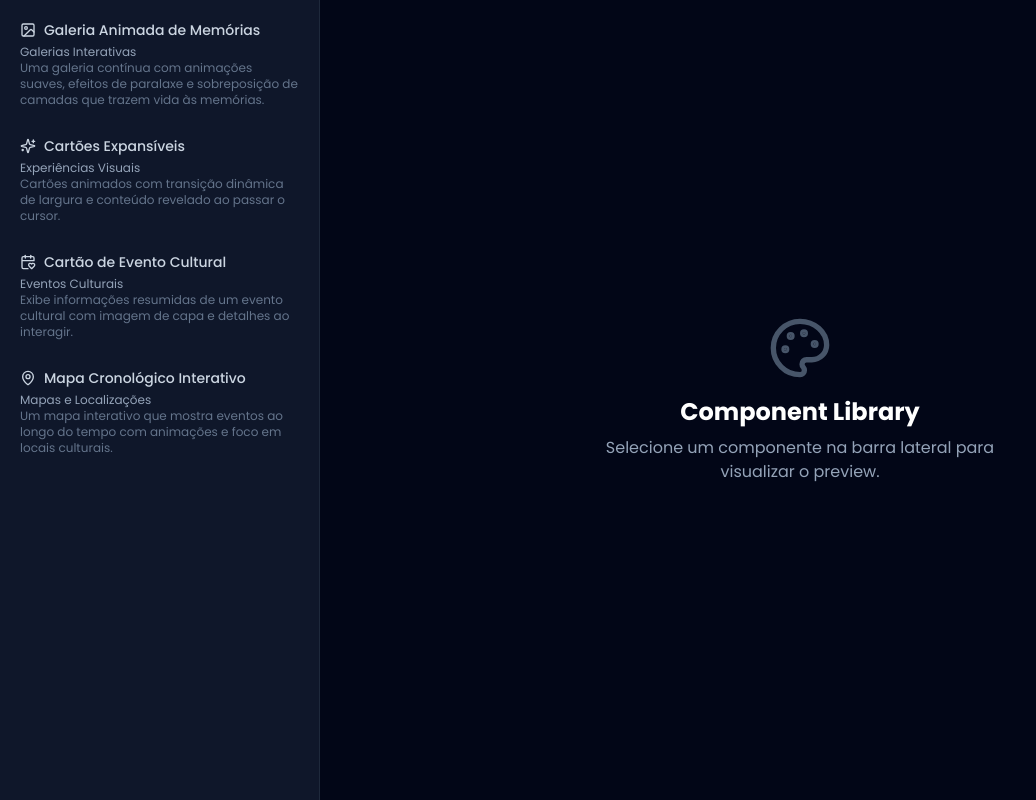
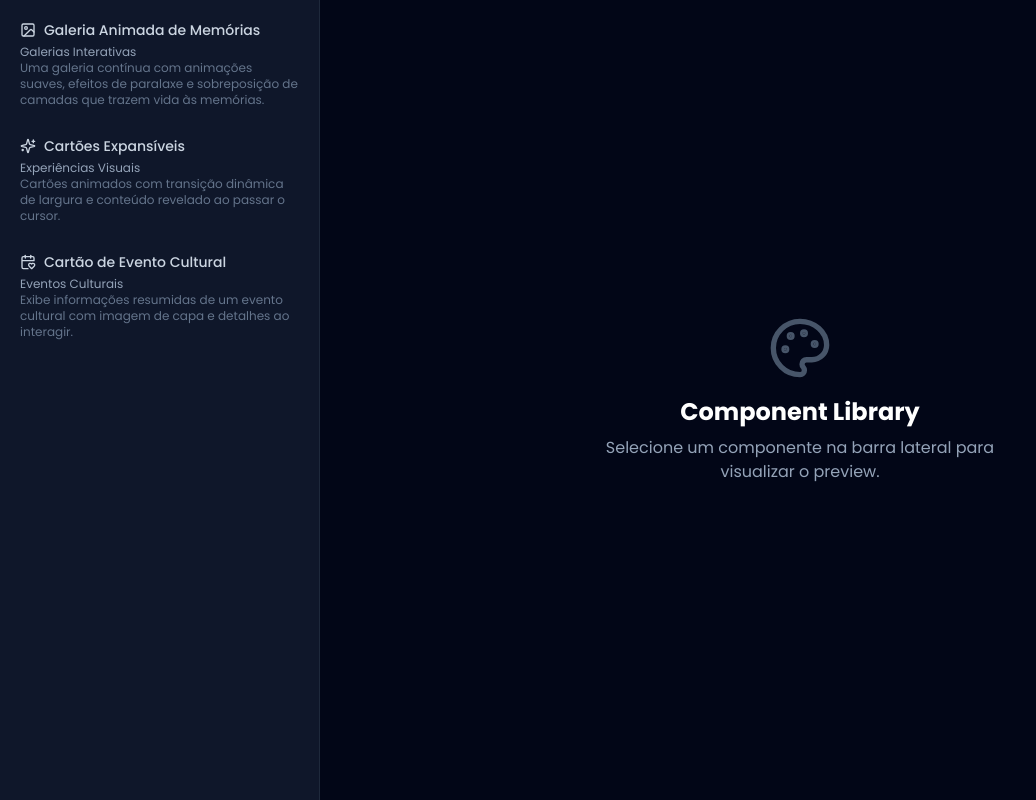
Before and after one commit to gustavolima835/components-hub, a Next.js app: page / in a window 1280 px wide. Shown: the whole page, without its empty margins (0-1036 px from the left). Built offline with nearby package versions, Linux system fonts and the light colour scheme.

Commit message:
fix/prod

```diff
--- a/app/page.tsx
+++ b/app/page.tsx
@@ -46,13 +46,13 @@ const componentList: UIComponentItem[] = [
     description: "Exibe informações resumidas de um evento cultural com imagem de capa e detalhes ao interagir.",
     component: CulturalEventCard,
   },
-  {
-    id: "interactive-timeline-map",
-    name: "Mapa Cronológico Interativo",
-    category: "Mapas e Localizações",
-    description: "Um mapa interativo que mostra eventos ao longo do tempo com animações e foco em locais culturais.",
-    component: InteractiveMap,
-  },
+  // {
+  //   id: "interactive-timeline-map",
+  //   name: "Mapa Cronológico Interativo",
+  //   category: "Mapas e Localizações",
+  //   description: "Um mapa interativo que mostra eventos ao longo do tempo com animações e foco em locais culturais.",
+  //   component: InteractiveMap,
+  // },
 ]
 
 const categoryIcons: Record<string, React.ReactNode> = {
```
